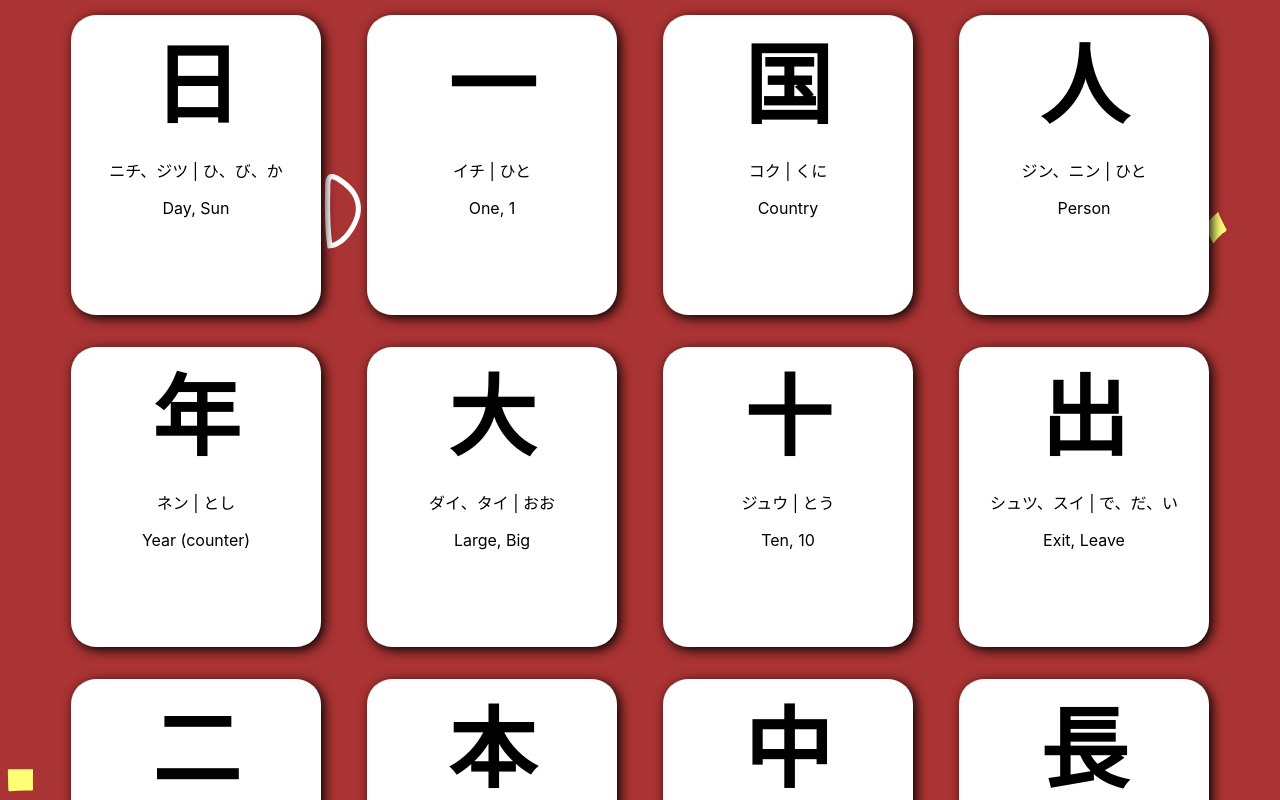
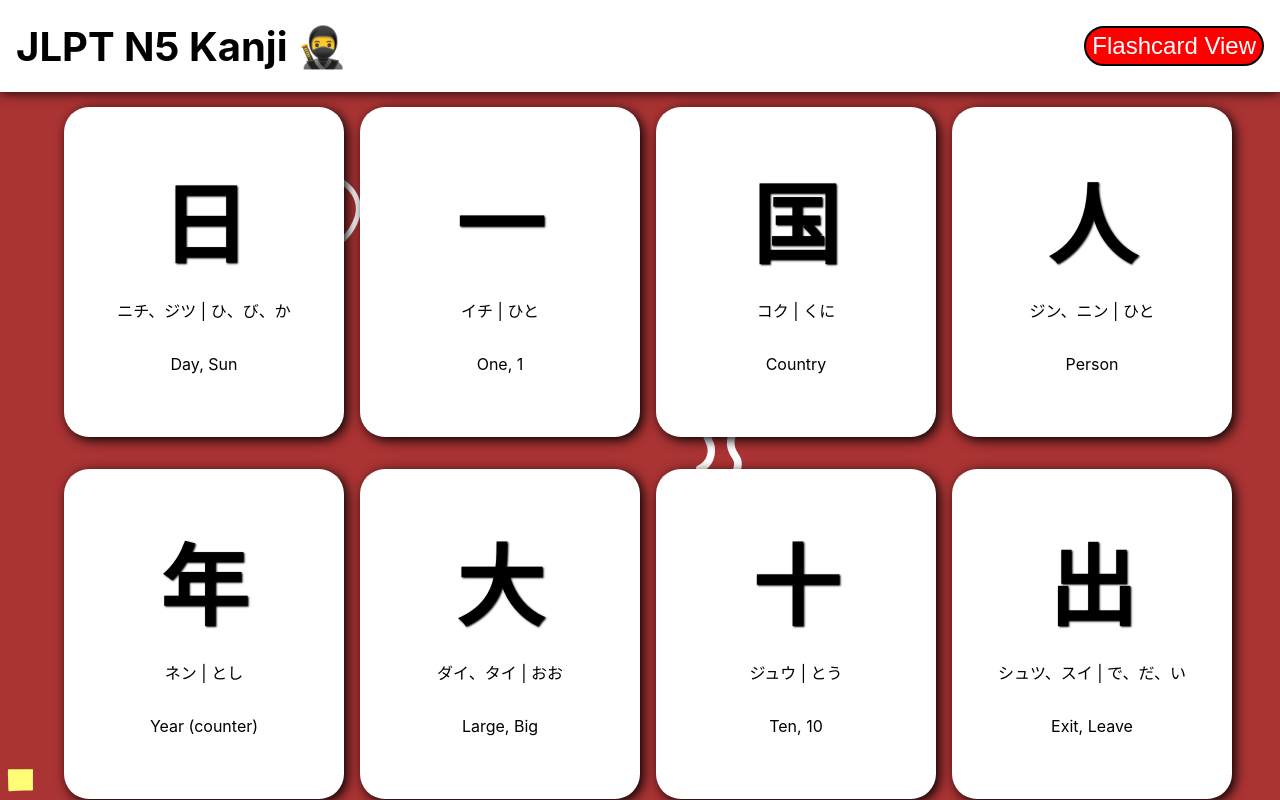
Before and after one commit to ferrouslights/JLPT-N5-Kanji, a React (Create React App) app: page / in a window 1280 px wide. Shown: the top 800 px of the page. Built offline with nearby package versions, Linux system fonts and the light colour scheme.

Commit message:
Improved Styling and Added Basic Header
Added a header with basic styling for future functions. I plan to make a flashcard system eventually

```diff
--- a/src/App.js
+++ b/src/App.js
@@ -1,14 +1,16 @@
 import './App.css';
-import Header from './components/Header.style';
+import Header from './components/Header';
 import Kanji from './components/Kanji';
 import Wrapper from './components/Wrapper';
 
 function App() {
   return (
-    <Wrapper>
+    <div>
       <Header />
+      <Wrapper>
         <Kanji />
-    </Wrapper>
+      </Wrapper>
+    </div>
   );
 }
 
--- a/src/components/Card.js
+++ b/src/components/Card.js
@@ -1,15 +1,15 @@
 import React from "react";
-import Character from "./Character.style";
+import { Character, CardWrapper } from "./Card.style";
 
 const Card = (props) => {
     return (
-        <div>
+        <CardWrapper>
             <Character>
                 {props.character}
             </Character>
             <p>{props.onReading} | {props.kunReading}</p>
             <p>{props.meaning}</p>
-        </div>
+        </CardWrapper>
     )
 }
 
--- a/src/components/Card.style.js
+++ b/src/components/Card.style.js
@@ -1,22 +1,39 @@
 import styled from "styled-components";
 
-const CardStyle = styled.div`
+export const CardStyle = styled.div`
     position: relative;
     height: 300px;
     width: 250px;
     border-radius: 25px;
-    padding: 15px:
+    padding: 15px;
     flex: 1;
     text-align: center;
     box-shadow: 3px 3px 12px #000000;
-    display: block;
+    display: flex;
+    justify-content: center;
+    align-items: center;
     margin: auto;
     background: white;
     transition: transform .5s;
 
-    :hover {
+    &:hover {
         transition: transform .25s;
         transform: rotate(-2.5deg);
     }
-    `
-export default CardStyle;
+`
+
+export const CardWrapper = styled.div`
+    display: flex;
+    align-items: center;
+    flex-direction: column;
+    justify-content: space-evenly;
+`
+
+export const Character = styled.h2`
+    font-size: 5.5em;
+    text-align: center;
+    color: black;
+    text-shadow: 1px 1px 2px #000000;
+    display: flex;
+    margin: auto;
+`
--- a/src/components/Character.style.js
+++ /dev/null
@@ -1,12 +0,0 @@
-import styled from "styled-components";
-
-const Character = styled.h2`
-    font-size: 5.5em;
-    text-align: center;
-    color: black;
-    text-shadow: 1px 1px 2px #000000
-    display: block;
-    margin: auto;`
-
-
-export default Character;
--- /dev/null
+++ b/src/components/Header/Header.style.js
@@ -0,0 +1,59 @@
+import styled from "styled-components";
+
+export const Nav = styled.nav`
+    padding: 1rem;
+    background: #fff;
+    height: 60px;
+    top: 0;
+    display: flex;
+    align-items: center;
+    justify-content: center;
+    z-index: 10;
+
+    position: sticky;
+    box-shadow: 0px 0px 12px #000000;
+
+`
+
+export const HeaderContainer = styled.div`
+    display: flex;
+    align-items: center;
+    justify-content: space-between;
+    height: 60px;
+    z-index: 1;
+    width: 100%;
+`
+
+export const HeaderLogo = styled.h1`
+    font-size: 2.5rem;
+    font-weight: bold;
+    text-decoration: none;
+    @media screen and (max-width: 400px) {
+        font-size: 1.5rem;
+
+    }
+    @media screen and (max-width: 768px) {
+        font-size: 2rem;
+
+    }
+`
+
+export const HeaderToggle = styled.button`
+    background: #ff0000;
+    height: 40px;
+    border-radius: 40px;
+    outline: none;
+    border: solid 2px #000000;
+    font-size: 1.5rem;
+    color: #fff;
+    transition: all 0.2s ease-in-out;
+    cursor: pointer;
+
+    @media (hover: hover) {
+        &:hover {
+            transition: all 0.2s ease-in-out;
+            background: #DF957C;
+            color: #011827;
+        }
+    }
+`
--- /dev/null
+++ b/src/components/Header/index.js
@@ -0,0 +1,28 @@
+import React, {useState} from 'react'
+import { HeaderContainer, HeaderLogo, HeaderToggle, Nav } from './Header.style'
+
+const Header = () => {
+    const [flashcard, setFlashcard] = useState(false)
+
+    const toggleFlashcard = () => {
+        setFlashcard(!flashcard)
+    }
+
+    return (
+        <Nav>
+            <HeaderContainer>
+                <HeaderLogo>
+                    JLPT N5 Kanji 🥷
+                </HeaderLogo>
+                <HeaderToggle onClick={() => toggleFlashcard()}>
+                    {flashcard ? 'Grid View' : 'Flashcard View'}
+                </HeaderToggle>
+                {/* <HeaderShuffle onClick={() => toggleFlashcard()}>
+                    Shuffle
+                </HeaderShuffle> */}
+            </HeaderContainer>
+        </Nav>
+    )
+}
+
+export default Header
--- a/src/components/Kanji.js
+++ b/src/components/Kanji.js
@@ -1,8 +1,8 @@
 import React from "react";
-import CardStyle from "./Card.style";
 import Card from "./Card";
 import KanjiContainer from "./KanjiContainer.style";
 import { kanjiList } from "./KanjiList";
+import { CardStyle } from "./Card.style";
 
 
 
```
